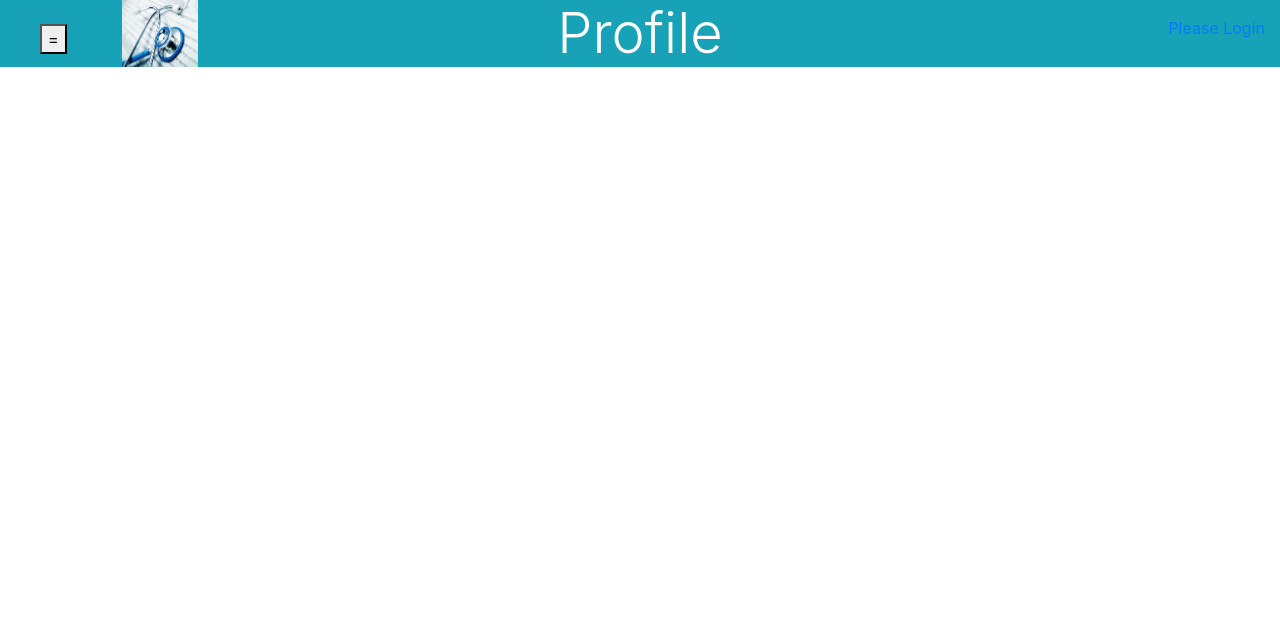
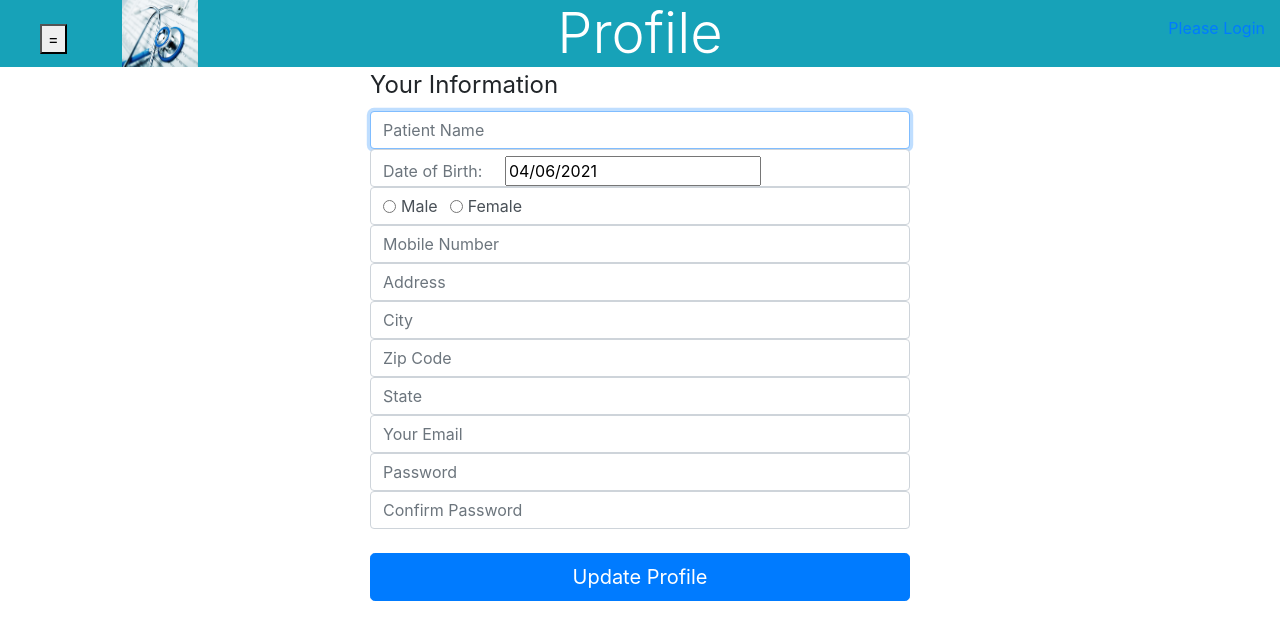
Before and after one commit to srinivassvce/Hackathon2021, a React (Create React App) app in the folder smart-health/: page /profile in a window 1280 px wide. Shown: the top 640 px of the page. Built offline with nearby package versions, Linux system fonts and the light colour scheme.

Commit message:
UpdatedProfileSection and View HEalth Record

```diff
--- a/smart-health/src/common/page.tsx
+++ b/smart-health/src/common/page.tsx
@@ -15,7 +15,7 @@ const Page: React.FunctionComponent<PageProps> = (props) => {
 		<React.Fragment>
 			<Header currentPageTitle={props.title} patientId={props.patientId} displayMenu={setShowMenu} />
 			<Row>
-				{showMenu ? <Col className="left" xs={2}><MenuBar/></Col> : undefined}
+				{showMenu ? <Col className="left" xs={2.5}><MenuBar/></Col> : undefined}
 				<Col> {props.children}</Col>
 			</Row>
 		</React.Fragment>
--- /dev/null
+++ b/smart-health/src/dashboard/viewRecord.tsx
@@ -0,0 +1,75 @@
+import * as React from "react";
+import {Patient} from "../_gen/entity";
+import Page from "../common/page";
+import Dashboard from "./dashboard";
+
+export interface ViewRecordProps {
+	patientId: string;
+}
+
+const ViewRecord: React.FunctionComponent<ViewRecordProps> = (props) => {
+
+	const [viewPatientId, setViewPatientId ] = React.useState(undefined);
+
+	// TODO to integrate the UI with backend..
+	const patients: Patient[] = [{patientId: 1,patientName:"Arun",
+	patientAddress: "add",
+	patientEmail: "test@gmail.com",
+	mobile: "123",
+	password: "123",
+	bloodGroup: "b+",
+	birthDate: "",
+	height: "",
+	weight: ""},
+		{patientId: 2,patientName:"Akshay",
+			patientAddress: "add",
+			patientEmail: "test1@gmail.com",
+			mobile: "123",
+			password: "123",
+			bloodGroup: "b+",
+			birthDate: "",
+			height: "",
+			weight: ""}
+
+	];
+
+	const handleClick = (id:number)=> {
+		setViewPatientId(id);
+	}
+
+	const renderPatientsRows = () => {
+		return (
+
+			patients.map(
+				patient =>
+					(
+						<th style={{color:"darkcyan"}} >
+							<button onClick={() => handleClick(patient.patientId)}>{patient.patientName}</button>
+
+						</th>
+					)
+			)
+		);
+	};
+
+	return (
+		<React.Fragment>
+
+			<Page patientId={props.patientId} title="ViewRecord">
+				<table className={"table table-hover table-striped"}>
+					<thead className={"thead-light"}>
+					<tr>
+						<th style={{textAlign: "center",
+						background: "aliceblue"}}>Patient Shared Records With You - </th>
+
+					{renderPatientsRows()}
+					</tr>
+					</thead>
+				</table>
+				{(viewPatientId) ? <Dashboard patientId={viewPatientId} isViewRecord={true}/> :undefined}
+			</Page>
+		</React.Fragment>
+	);
+}
+
+export default ViewRecord;
--- a/smart-health/src/login/profile.tsx
+++ b/smart-health/src/login/profile.tsx
@@ -1,15 +1,240 @@
+import {useState} from "react";
 import * as React from "react";
+import DatePicker from "react-datepicker";
+import {getPatientDetails} from "../api";
 import Page from "../common/page";
+import IPatient from "../entities/IPatient";
+import {useFormFields} from "../libs/useFormFields";
 
 export interface profileProps {
 	patientId: string;
 }
 
 const Profile: React.FunctionComponent<profileProps> = (props) => {
+
+	const {patientId} = props;
+
+	let initialFieldValues = {
+		email: "",
+		password: "",
+		confirmPassword: "",
+		gender: "",
+		address: "",
+		zipCode: "",
+		patientName: "",
+		mobileNumber: "",
+		state: "",
+		dateOfBirth: "",
+		city: "",
+	};
+
+	let initializeFieldValues = (patient:IPatient) => (initialFieldValues = {
+		email: patient.patientEmail,
+		password: patient.password,
+		confirmPassword: patient.password,
+		gender: patient.bloodGroup,
+		address: patient.patientAddress,
+		zipCode: patient.patientAddress,
+		patientName: patient.patientName,
+		mobileNumber: patient.mobile,
+		state: patient.patientAddress,
+		dateOfBirth: patient.birthDate,
+		city: patient.patientAddress,
+	});
+
+	const [fields, handleFieldChange] = useFormFields({
+		                                                  email: "",
+		                                                  password: "",
+		                                                  confirmPassword: "",
+		                                                  gender: "",
+		                                                  address: "",
+		                                                  zipCode: "",
+		                                                  patientName: "",
+		                                                  mobileNumber: "",
+		                                                  state: "",
+		                                                  dateOfBirth: "",
+		                                                  city: "",
+	                                                  });
+
+	React.useEffect(
+		() => {
+			if (patientId !== undefined && patientId !== "") {
+				getInitialPatientDetail();
+
+			}
+		}, []
+	)
+
+	const getInitialPatientDetail = async () => {
+		 let patient = await getPatientDetails(patientId);
+			console.log("Patient Object is",patient);
+		initializeFieldValues(patient);
+		// return initialFieldValues;
+
+	};
+
+	const handleSubmit: React.FormEventHandler<HTMLFormElement> = async (
+		event,
+	) => {
+		event.preventDefault();
+		const {
+			patientName,
+			email,
+			address,
+			mobile,
+			password,
+			bloodGroup,
+			dateOfBirth,
+		} = fields;
+	};
+
+	const DOB = () => {
+		const [startDate, setStartDate] = useState(new Date());
+		return (
+			<DatePicker
+				selected={startDate}
+				onChange={(date :Date) => setStartDate(date)}
+				showTimeInput ={false}
+				/>
+		);
+	};
+
+		function validateForm() {
+			return (
+				fields.email.length > 0 &&
+				fields.password.length > 0 &&
+				fields.password === fields.confirmPassword
+			);
+		}
+
+
 	return (
 		<Page patientId={props.patientId} title="Profile">
+				<div className="container" id="wrap">
+					<div className="row justify-content-center">
+						<div className="col-md-6 col-md-offset-3">
+							<form
+								onSubmit={handleSubmit}
+								accept-charset="utf-8"
+								className="form">
+								<legend>Your Information</legend>
+								<input
+									type="text"
+									name="patientName"
+									value={fields.patientName}
+									autoFocus
+									className="form-control input-lg"
+									placeholder="Patient Name"
+									onChange={handleFieldChange}
+								/>
 
+								<div className="form-control input-lg">
+									<label htmlFor="Date Of Birth" className="text-secondary">
+										Date of Birth:&nbsp;&nbsp;&nbsp;&nbsp; <DOB />
+									</label>
+								</div>
 
+								<div className="form-control input-lg">
+									<div className="form-check form-check-inline">
+										<input
+											className="form-check-input"
+											type="radio"
+											name="inlineRadioOptions"
+											onChange={handleFieldChange}
+											id="inlineRadio1"
+											value="male"></input>
+										<label className="form-check-label">Male</label>
+									</div>
+
+									<div className="form-check form-check-inline">
+										<input
+											className="form-check-input"
+											type="radio"
+											name="inlineRadioOptions"
+											onChange={handleFieldChange}
+											id="inlineRadio2"
+											value="female"></input>
+										<label className="form-check-label">Female</label>
+									</div>
+								</div>
+
+								<input
+									type="text"
+									name="mobileNumber"
+									value={fields.mobileNumber}
+									className="form-control input-lg"
+									placeholder="Mobile Number"
+									onChange={handleFieldChange}
+								/>
+								<input
+									type="text"
+									name="address"
+									value={fields.address}
+									className="form-control input-lg"
+									placeholder="Address"
+									onChange={handleFieldChange}
+								/>
+								<input
+									type="text"
+									name="city"
+									value={fields.city}
+									className="form-control input-lg"
+									placeholder="City"
+									onChange={handleFieldChange}
+								/>
+								<input
+									type="text"
+									name="zipCode"
+									value={fields.zipCode}
+									className="form-control input-lg"
+									placeholder="Zip Code"
+									onChange={handleFieldChange}
+								/>
+								<input
+									type="text"
+									name="state"
+									value={fields.state}
+									className="form-control input-lg"
+									placeholder="State"
+									onChange={handleFieldChange}
+								/>
+								<input
+									type="email"
+									name="email"
+									value={fields.email}
+									className="form-control input-lg"
+									placeholder="Your Email"
+									onChange={handleFieldChange}
+								/>
+								<input
+									type="password"
+									name="password"
+									value={fields.password}
+									className="form-control input-lg"
+									placeholder="Password"
+									onChange={handleFieldChange}
+								/>
+								<input
+									type="password"
+									name="confirmPassword"
+									value={fields.confirmPassword}
+									className="form-control input-lg"
+									placeholder="Confirm Password"
+									onChange={handleFieldChange}
+								/>
+
+								<br />
+								<button
+									className="btn btn-lg btn-primary btn-block signup-btn"
+									type="submit"
+									// disabled={!validateForm()}>
+									disabled={false}>
+									Update Profile
+								</button>
+							</form>
+						</div>
+					</div>
+				</div>
 		</Page>
 	);
 
--- a/smart-health/src/login/register.tsx
+++ b/smart-health/src/login/register.tsx
@@ -107,9 +107,9 @@ export default function Register() {
 	return (
 		<React.Fragment>
 			<Page patientId={""} title="Register Form">
-				<div id="login">
+				<div id="login" style={{}}>
 					<div className="container" id="wrap">
-						<div className="row">
+						<div className="row justify-content-center">
 							<div className="col-md-6 col-md-offset-3">
 								<form
 									onSubmit={handleSubmit}
--- a/smart-health/src/routes.tsx
+++ b/smart-health/src/routes.tsx
@@ -1,6 +1,7 @@
 import * as React from 'react';
 import { Redirect, Route, Switch } from 'react-router';
 import Dashboard from './dashboard/dashboard';
+import ViewRecord from "./dashboard/viewRecord";
 import Allergens from './details/allergens';
 import Doctors from './details/doctors';
 import EmergencyContacts from './details/emergencyContacts';
@@ -34,6 +35,7 @@ const Routes: React.FunctionComponent<RoutesProps> = () => {
                 </Route>
                 <Route path="/dashboard"> <Dashboard patientId={patientId} /> </Route>
                 <Route path="/profile"> <Profile patientId={patientId}/> </Route>
+                <Route path="/viewRecords"> <ViewRecord patientId={patientId}/> </Route>
                 <Route path="/allergens"> <Allergens patientId={patientId} /></Route>
                 <Route path="/medicines"> <Medicines patientId={patientId} /></Route>
                 <Route path="/doctors"> <Doctors patientId={patientId} /></Route>
--- a/smart-health/src/styles/menubarStyles.css
+++ b/smart-health/src/styles/menubarStyles.css
@@ -1,5 +1,5 @@
 .menuItem{
-    font-size: 16px;
+    font-size: 18px;
     padding:2Px;
 
 }
--- a/smart-health/src/tile/tile.tsx
+++ b/smart-health/src/tile/tile.tsx
@@ -8,6 +8,7 @@ export interface TileProps {
 	propertyName: string;
 	navigateTo?: string;
 	addEntityContent?: (showModal: boolean, setModal: (x: boolean) => void) => React.ReactNode;
+	isAddNotAllowed?: boolean;
 }
 
 const onClick = (event: React.MouseEvent<HTMLButtonElement>, label: string, setModal: (x: boolean) => void) => {
@@ -42,7 +43,7 @@ const Tile: React.FunctionComponent<TileProps> = (props) => {
                         <span>
                             {props.label}
                         </span>
-						<button onClick={(e) => onClick(e, props.label, setShowModal)} className="addIcon">+</button>
+						<button disabled={props.isAddNotAllowed} onClick={(e) => onClick(e, props.label, setShowModal)} className="addIcon">+</button>
 					</h4>
 					<hr/>
 					<div>
```
Also changed, not shown: smart-health/src/common/header.tsx (+5 -2 lines), smart-health/src/common/menuBar.tsx (+10 -5 lines), smart-health/src/dashboard/dashboard.tsx (+20 -5 lines).
